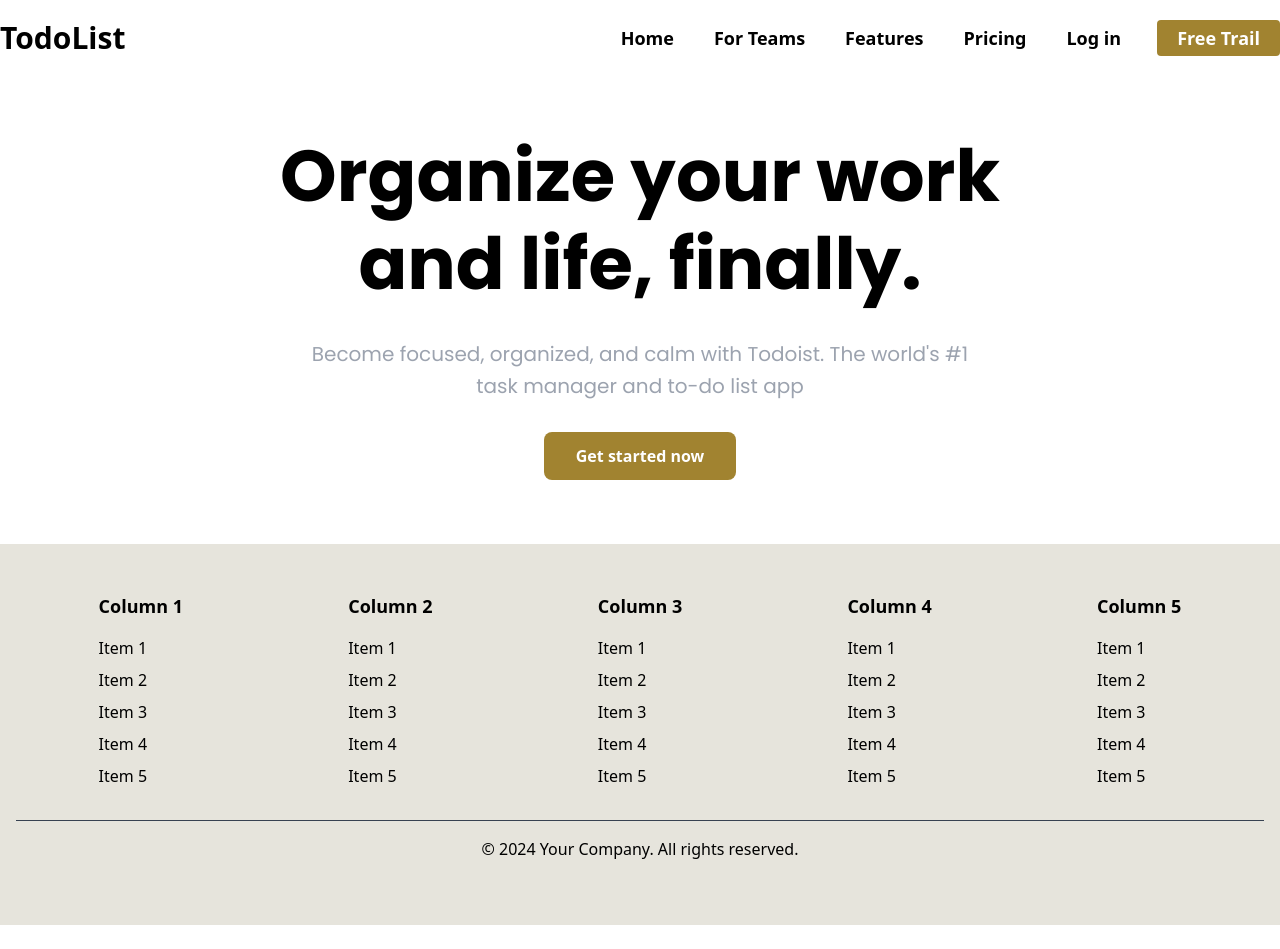
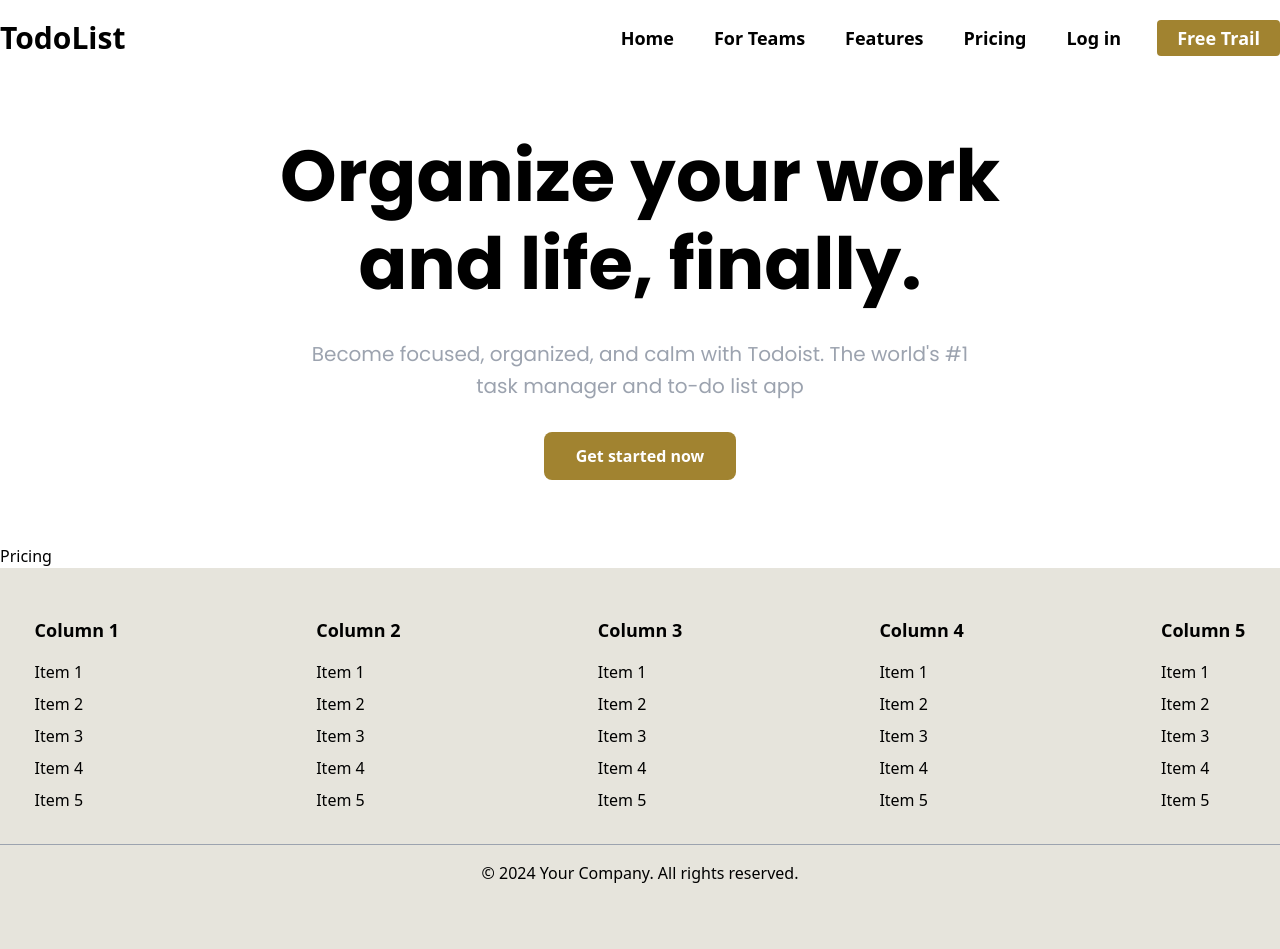
Before and after one commit to sitt-a/React-todolist, a React (Vite) app in the folder todolist/: page / in a window 1280 px wide. Before the commit the page ends 925 px from the top, so only its background shows below. Built offline with nearby package versions, Linux system fonts and the light colour scheme; data requests are answered from the project's data file.

Commit message:
home page

```diff
--- a/todolist/src/components/Footer.jsx
+++ b/todolist/src/components/Footer.jsx
@@ -2,12 +2,10 @@
 
 const Footer = () => {
   return (
-    <footer className="bg-[#e6e4dc] py-12 flex ">
-      <div className="container mx-auto px-4 ">
-        <div className="flex flex-wrap  justify-between items-center ">
-          <div className="w-full sm:w-1/2 md:w-1/5 flex justify-center">
-            <div>
-              <h3 className="text-black text-lg font-semibold mb-4 ">Column 1</h3>
+    <footer className="bg-[#e6e4dc] py-12 w-full"> {/* Added px-4 for horizontal padding */}
+      <div className="grid grid-cols-5 gap-32 w-[100%] mx-auto justify-items-center"> {/* Grid for five columns, justify-items-center for vertical centering */}
+        <div className="">
+          <h3 className="text-black text-lg font-semibold mb-4">Column 1</h3>
           <ul className="text-black">
             <li className="mb-2">Item 1</li>
             <li className="mb-2">Item 2</li>
@@ -16,9 +14,7 @@
             <li>Item 5</li>
           </ul>
         </div>
-          </div>
-          <div className="w-full sm:w-1/2 md:w-1/5 flex justify-center">
-            <div>
+        <div className="">
           <h3 className="text-black text-lg font-semibold mb-4">Column 2</h3>
           <ul className="text-black">
             <li className="mb-2">Item 1</li>
@@ -28,9 +24,7 @@
             <li>Item 5</li>
           </ul>
         </div>
-          </div>
-          <div className="w-full sm:w-1/2 md:w-1/5 flex justify-center">
-            <div>
+        <div className="col-span-1">
           <h3 className="text-black text-lg font-semibold mb-4">Column 3</h3>
           <ul className="text-black">
             <li className="mb-2">Item 1</li>
@@ -40,9 +34,7 @@
             <li>Item 5</li>
           </ul>
         </div>
-          </div>
-          <div className="w-full sm:w-1/2 md:w-1/5 flex justify-center">
-            <div>
+        <div className="col-span-1">
           <h3 className="text-black text-lg font-semibold mb-4">Column 4</h3>
           <ul className="text-black">
             <li className="mb-2">Item 1</li>
@@ -52,9 +44,7 @@
             <li>Item 5</li>
           </ul>
         </div>
-          </div>
-          <div className="w-full sm:w-1/2 md:w-1/5 flex justify-center">
-            <div>
+        <div className="col-span-1">
           <h3 className="text-black text-lg font-semibold mb-4">Column 5</h3>
           <ul className="text-black">
             <li className="mb-2">Item 1</li>
@@ -65,12 +55,10 @@
           </ul>
         </div>
       </div>
-        </div>
-        <div className="w-full text-center mt-8 border-t border-gray-700 p-4">
+      <div className="w-full text-center mt-8 border-t border-gray-400 p-4">
         <p className="text-black">
           © {new Date().getFullYear()} Your Company. All rights reserved.
         </p>
-        </div>
       </div>
     </footer>
   );
--- /dev/null
+++ b/todolist/src/components/Pricing.jsx
@@ -0,0 +1,7 @@
+import React from 'react'
+
+export default function Pricing() {
+  return (
+    <div>Pricing</div>
+  )
+}
--- a/todolist/src/pages/Mainhome.jsx
+++ b/todolist/src/pages/Mainhome.jsx
@@ -1,10 +1,12 @@
 import React from 'react'
 import Herosection from '../components/Herosection'
+import Pricing from '../components/Pricing'
 
 export default function Mainhome() {
   return (
     <div>
         <Herosection></Herosection>
+        <Pricing></Pricing>
     </div>
   )
 }
```
Lines whose indentation alone changed are shown as unchanged.
